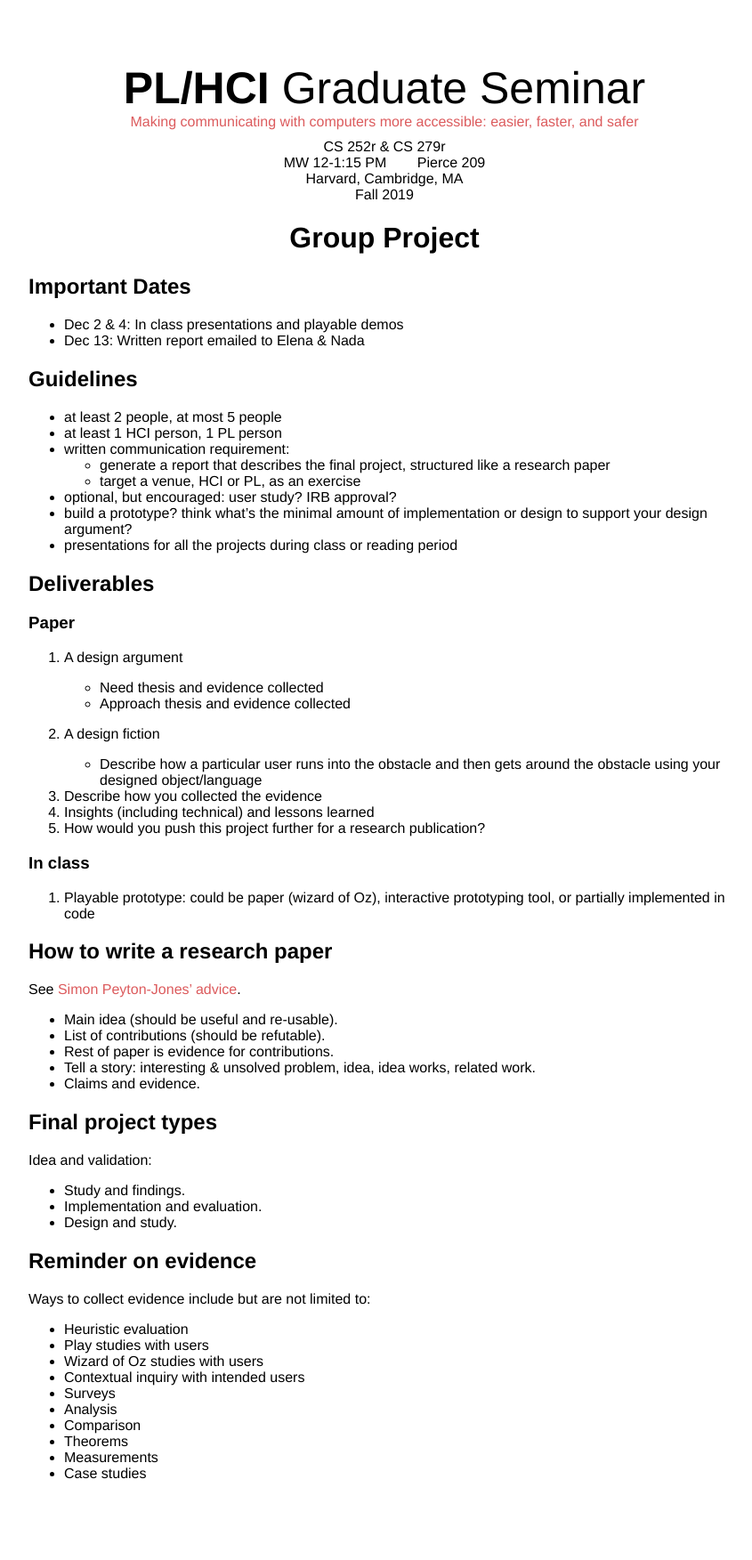
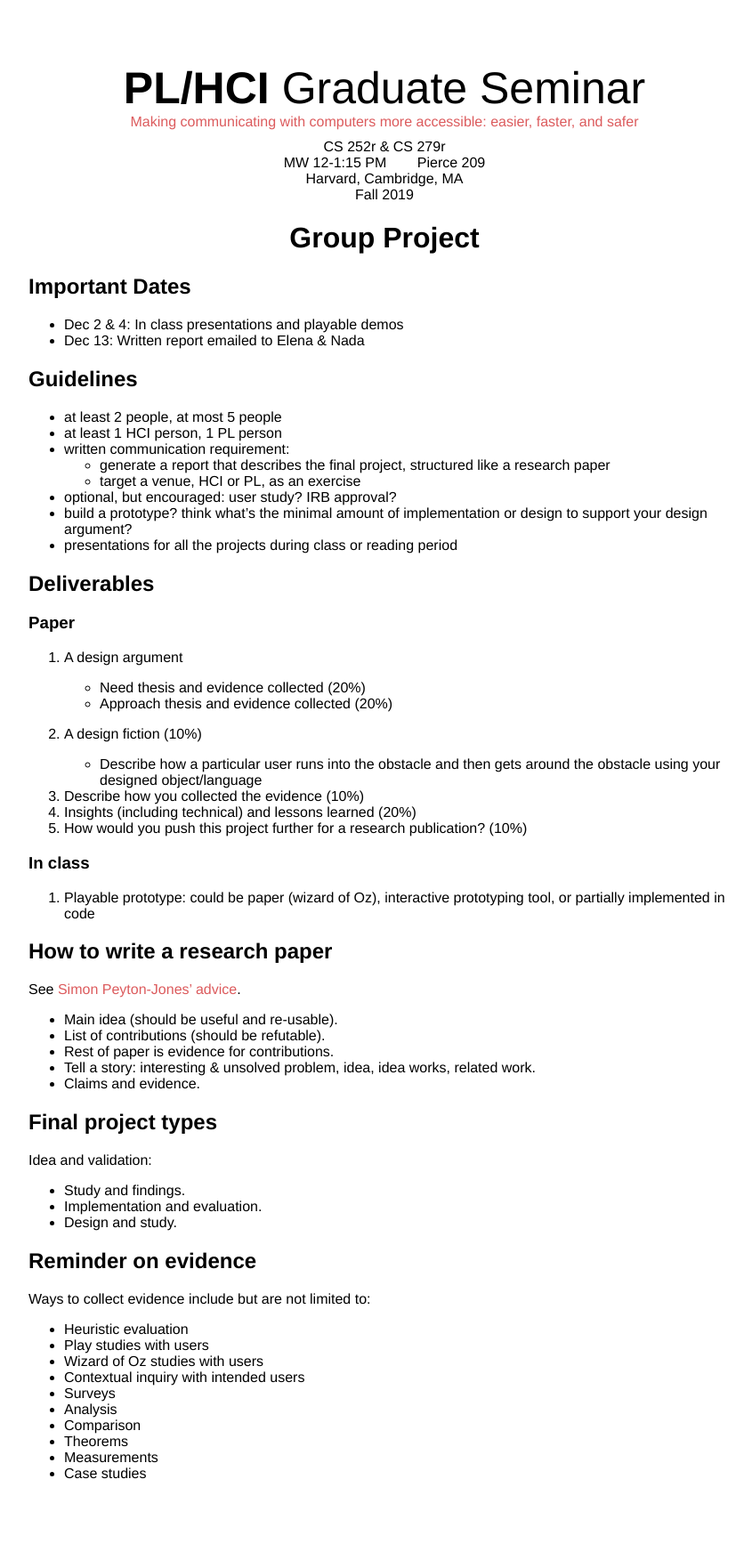
Before and after one commit to eglassman/pl-hci-seminar, a Jekyll site: the page built from projects.md, in a window 1280 px wide. Shown: the whole page at 89% size, without its empty margins (208-1053 px from the left). Built offline with Jekyll 4.4.1, drawn with Linux system fonts in a browser that asks for light colours.

Commit message:
Update projects.md

```diff
--- a/projects.md
+++ b/projects.md
@@ -25,16 +25,16 @@ layout: post
 
 1. A design argument
 
-   - Need thesis and evidence collected
-   - Approach thesis and evidence collected
+   - Need thesis and evidence collected (20%)
+   - Approach thesis and evidence collected (20%)
 
-2. A design fiction
+2. A design fiction (10%)
 
    - Describe how a particular user runs into the obstacle and then gets around the obstacle using your designed object/language
 
-3. Describe how you collected the evidence
-4. Insights (including technical) and lessons learned
-5. How would you push this project further for a research publication?
+3. Describe how you collected the evidence (10%)
+4. Insights (including technical) and lessons learned (20%)
+5. How would you push this project further for a research publication? (10%)
 
 ### In class
 
```
